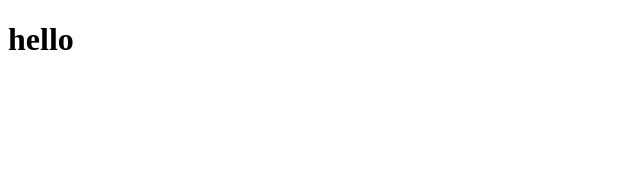
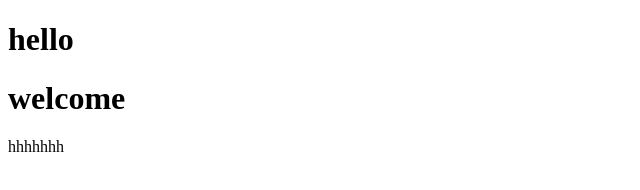
Before and after one commit to amira-abdelhady/lastQnaMearn, a plain HTML site: page index.html in a window 1280 px wide. Shown: the whole page, without its empty margins (0-640 px from the left). Drawn offline with Linux system fonts and the light colour scheme.

Commit message:
adding div and p tags

```diff
--- a/index.html
+++ b/index.html
@@ -8,5 +8,9 @@
 </head>
 <body>
     <h1>hello</h1>
+    <div>
+        <h1>welcome</h1>
+    </div>
+    <p>hhhhhhh</p>
 </body>
 </html>
```
